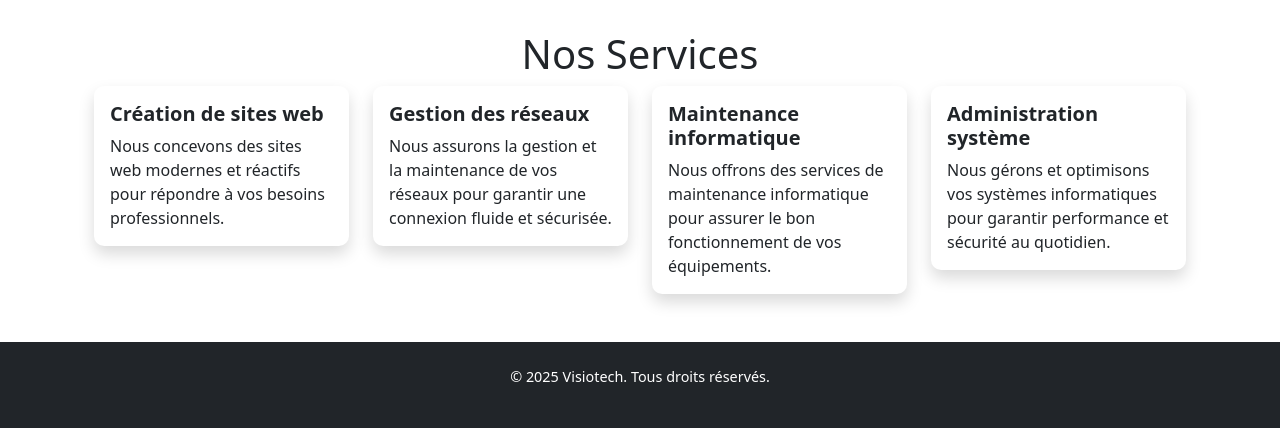
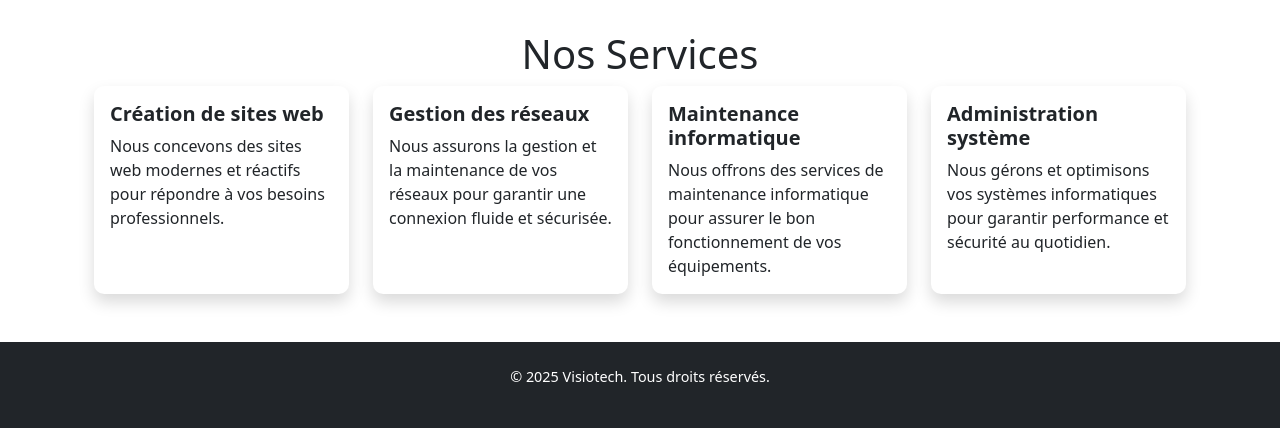
Before and after one commit to Uriel-Ondo/visiotech, a Flask app: page /services in a window 1280 px wide. Shown: the part 418-846 px from the top of the page. Run offline with Flask 3, Linux system fonts and the light colour scheme.

Commit message:
ajout du bootsrap dans services.html

```diff
--- a/app/templates/services.html
+++ b/app/templates/services.html
@@ -3,36 +3,41 @@
 {% block title %}Services{% endblock %}
 
 {% block content %}
+<!-- Services Section -->
 <section class="services-section my-5">
     <div class="container">
         <h1 class="text-center">Nos Services</h1>
-        <div class="row">
-            <div class="col-md-3">
-                <div class="card shadow">
+        <div class="row g-4">
+            <!-- Service 1 -->
+            <div class="col-md-6 col-lg-3">
+                <div class="card shadow h-100">
                     <div class="card-body">
                         <h5 class="card-title">Création de sites web</h5>
                         <p class="card-text">Nous concevons des sites web modernes et réactifs pour répondre à vos besoins professionnels.</p>
                     </div>
                 </div>
             </div>
-            <div class="col-md-3">
-                <div class="card shadow">
+            <!-- Service 2 -->
+            <div class="col-md-6 col-lg-3">
+                <div class="card shadow h-100">
                     <div class="card-body">
                         <h5 class="card-title">Gestion des réseaux</h5>
                         <p class="card-text">Nous assurons la gestion et la maintenance de vos réseaux pour garantir une connexion fluide et sécurisée.</p>
                     </div>
                 </div>
             </div>
-            <div class="col-md-3">
-                <div class="card shadow">
+            <!-- Service 3 -->
+            <div class="col-md-6 col-lg-3">
+                <div class="card shadow h-100">
                     <div class="card-body">
                         <h5 class="card-title">Maintenance informatique</h5>
                         <p class="card-text">Nous offrons des services de maintenance informatique pour assurer le bon fonctionnement de vos équipements.</p>
                     </div>
                 </div>
             </div>
-            <div class="col-md-3">
-                <div class="card shadow">
+            <!-- Service 4 -->
+            <div class="col-md-6 col-lg-3">
+                <div class="card shadow h-100">
                     <div class="card-body">
                         <h5 class="card-title">Administration système</h5>
                         <p class="card-text">Nous gérons et optimisons vos systèmes informatiques pour garantir performance et sécurité au quotidien.</p>
```
